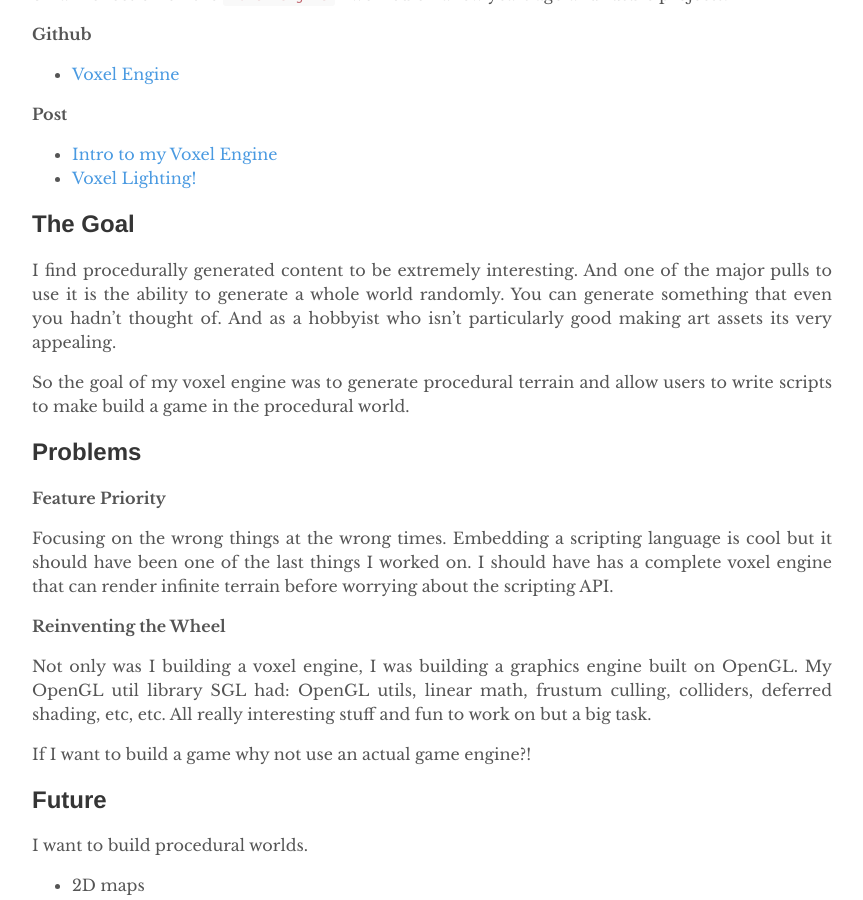
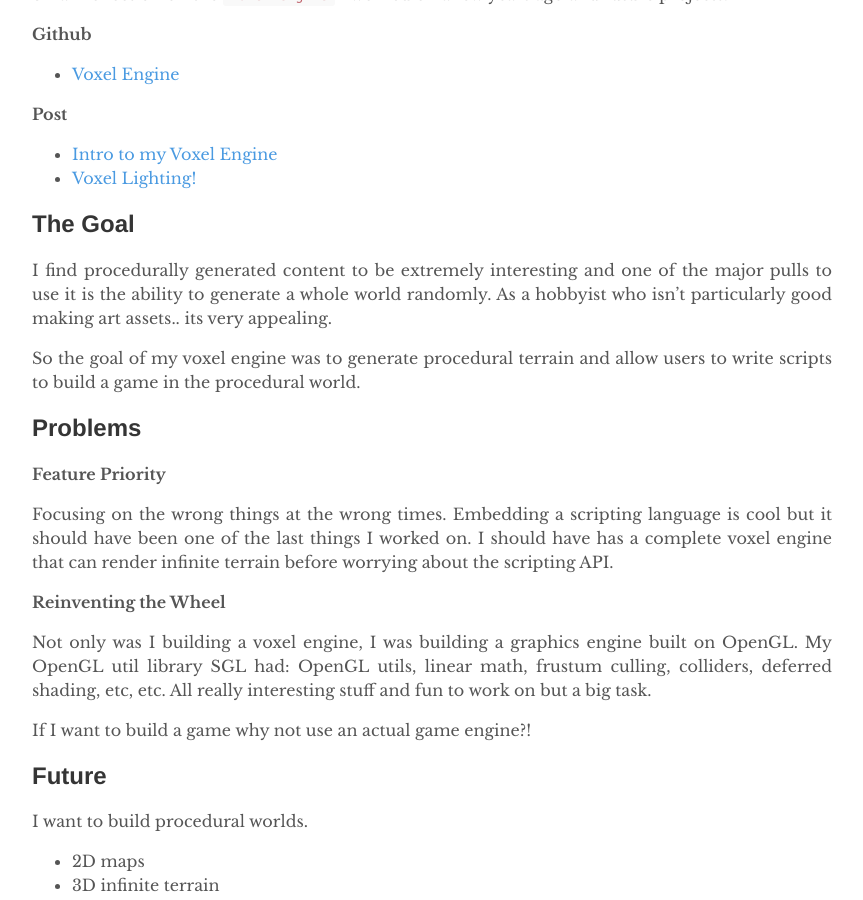
Before and after one commit to nnarain/nnarain.github.io, a Jekyll site: the page built from _posts/2017-12-13-Voxel Engine Retrospective.md, in a window 1280 px wide and 900 px high, scrolled down 409 px. Shown: the whole window, without its empty margins (208-1071 px from the left). Built offline with Jekyll 4.4.1, drawn with Linux system fonts in a browser that asks for light colours; nearby versions of some CDN libraries; comment, search, counter and statistics services are not loaded.

Commit message:
fixed typos

```diff
--- a/_posts/2017-12-13-Voxel Engine Retrospective.md
+++ b/_posts/2017-12-13-Voxel Engine Retrospective.md
@@ -19,9 +19,9 @@
 The Goal
 --------
 
-I find procedurally generated content to be extremely interesting. And one of the major pulls to use it is the ability to generate a whole world randomly. You can generate something that even you hadn't thought of. And as a hobbyist who isn't particularly good making art assets its very appealing.
+I find procedurally generated content to be extremely interesting and one of the major pulls to use it is the ability to generate a whole world randomly. As a hobbyist who isn't particularly good making art assets.. its very appealing.
 
-So the goal of my voxel engine was to generate procedural terrain and allow users to write scripts to make build a game in the procedural world.
+So the goal of my voxel engine was to generate procedural terrain and allow users to write scripts to build a game in the procedural world.
 
 Problems
 ---------
```
